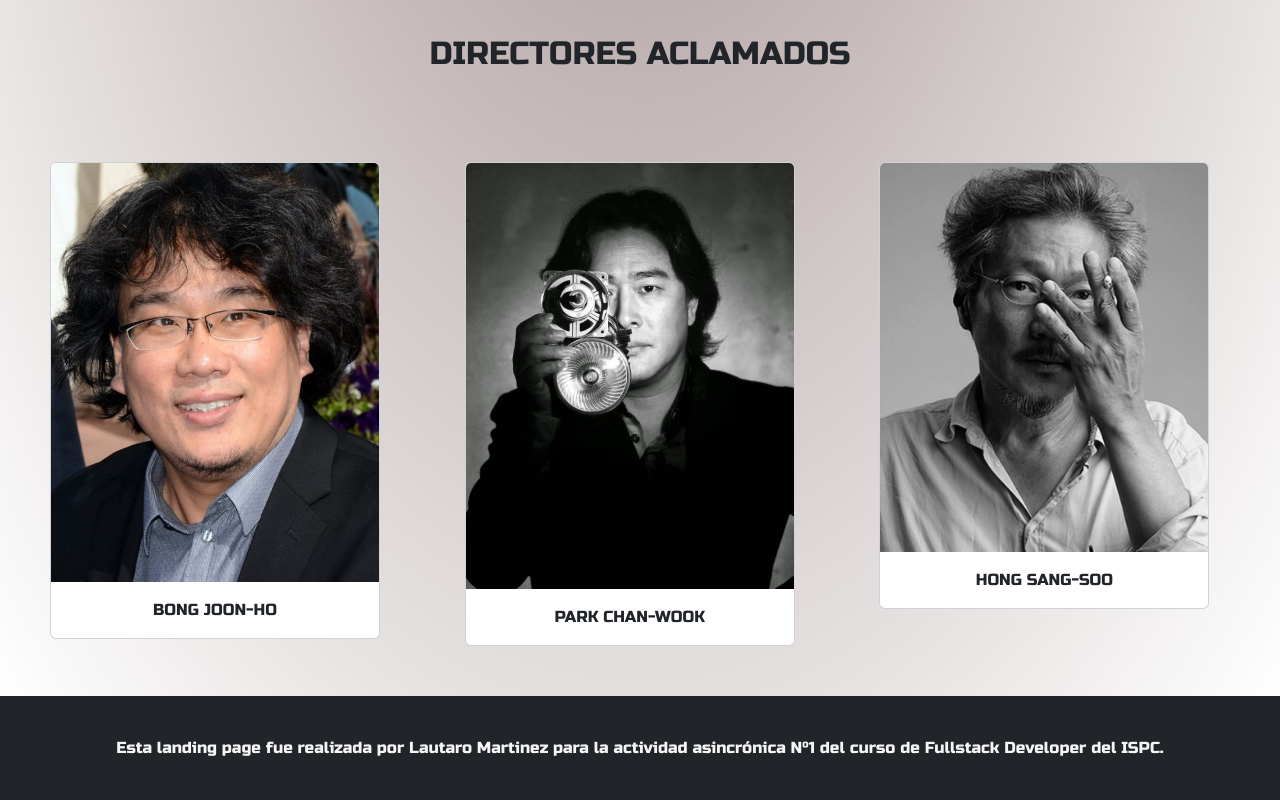
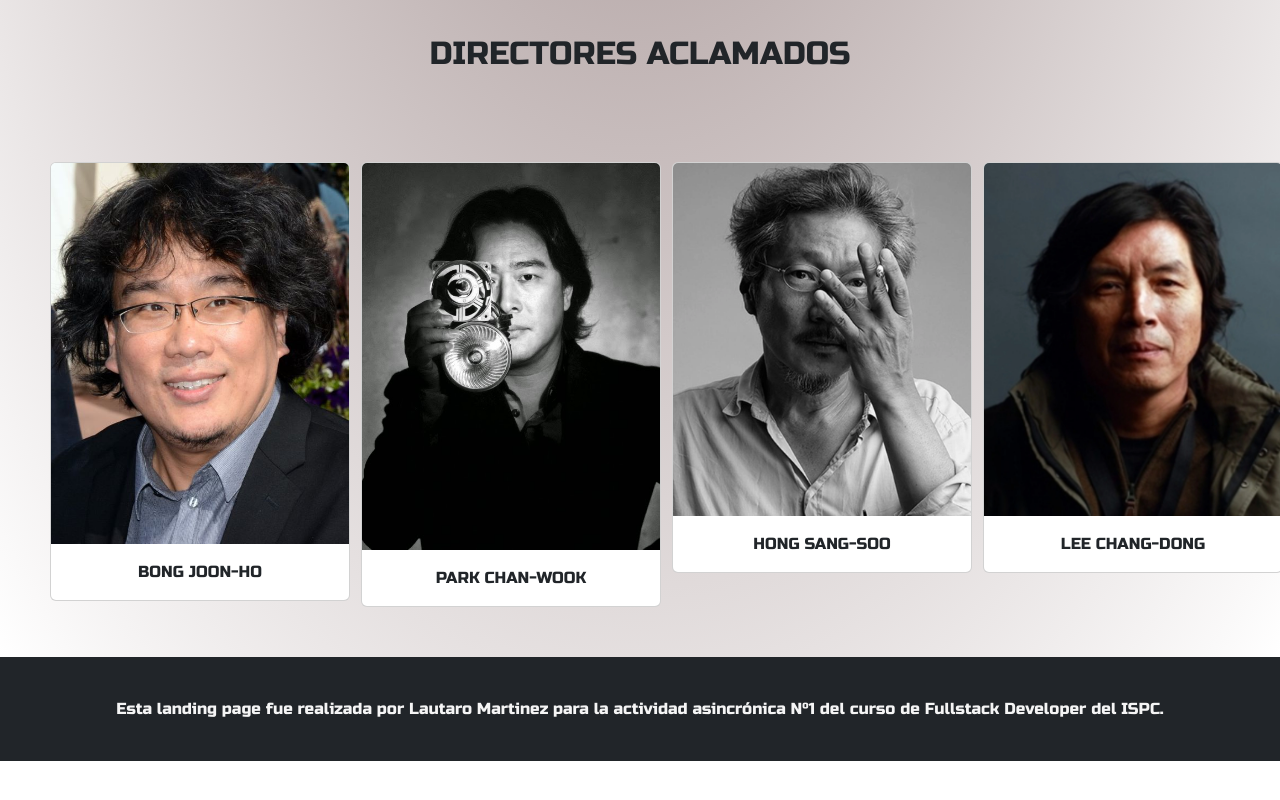
Before and after one commit to lautarxtomas/LandingKoreanCinema, a plain HTML site: page index.html in a window 1280 px wide. Shown: the part 2376-3176 px from the top of the page. After the commit the page ends 3137 px from the top, so only its background shows below. Drawn offline with nearby package versions, Linux system fonts and the light colour scheme.

Commit message:
finalizando landing

```diff
--- a/css/styles.css
+++ b/css/styles.css
@@ -64,6 +64,7 @@ main h2{
 
 .directores{
     padding: 30px;
+    margin: 0 auto;
 }
 
 .directores .card{
--- a/index.html
+++ b/index.html
@@ -148,27 +148,35 @@
     <h2>DIRECTORES ACLAMADOS</h2>
     <section class="directores" id="directores">
       <div class="row">
-        <div class="col">
-          <div class="card" style="width: 330px;">
+        <div class="col-sm-3">
+          <div class="card" style="width: 300px;">
             <img src="img/bong.jpg" class="card-img-top" alt="...">
             <div class="card-body">
               <p class="card-text">BONG JOON-HO</p>
             </div>
           </div>
         </div>
-        <div class="col">
-          <div class="card" style="width: 330px;">
+        <div class="col-sm-3">
+          <div class="card" style="width: 300px;">
             <img src="img/park-chan-wook.jpg" class="card-img-top" alt="...">
             <div class="card-body">
               <p class="card-text">PARK CHAN-WOOK</p>
             </div>
           </div>
         </div>
-        <div class="col">
-          <div class="card" style="width: 330px;">
+        <div class="col-sm-3">
+          <div class="card" style="width: 300px;">
             <img src="img/hong.webp" class="card-img-top" alt="...">
             <div class="card-body">
               <p class="card-text">HONG SANG-SOO</p>
+            </div>
+          </div>
+        </div>
+        <div class="col-sm-3">
+          <div class="card" style="width: 300px;">
+            <img src="img/lee.webp" class="card-img-top" alt="...">
+            <div class="card-body">
+              <p class="card-text">LEE CHANG-DONG</p>
             </div>
           </div>
         </div>
```
Also changed, not shown: img/lee.webp (added).
